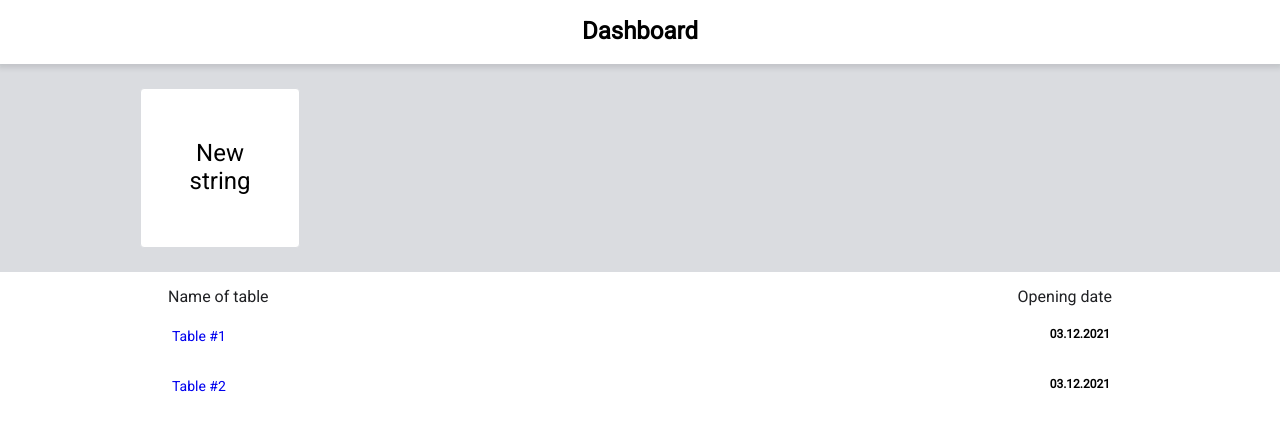
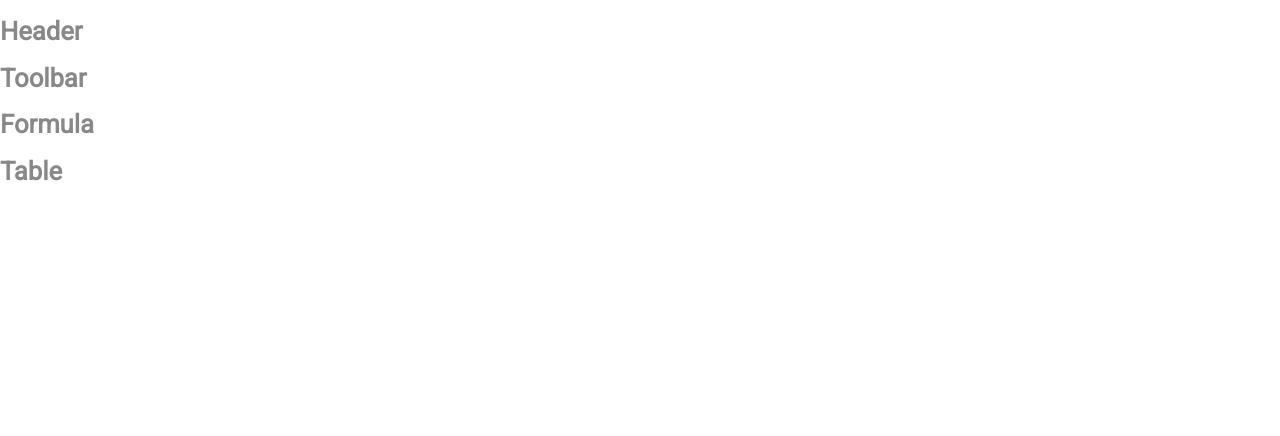
Before and after one commit to KazakovRo/excel-app, a website built with webpack: page src/index.html in a window 1280 px wide. Built offline with nearby package versions, Linux system fonts and the light colour scheme.

Commit message:
added component template output

```diff
--- /dev/null
+++ b/src/components/excel/Excel.js
@@ -0,0 +1,23 @@
+export class Excel {
+  constructor(selector, options) {
+    this.$el = document.querySelector(selector)
+    this.components = options.components || []
+  }
+
+  getRoot() {
+    const $root = document.createElement('div')
+    $root.classList.add('excel')
+
+    this.components.forEach(Component => {
+      const component = new Component()
+
+      $root.insertAdjacentHTML('beforeend', component.toHTML())
+    })
+
+    return $root
+  }
+
+  render() {
+    this.$el.append(this.getRoot())
+  }
+}
--- /dev/null
+++ b/src/components/formula/Formula.js
@@ -0,0 +1,7 @@
+import { ExcelComponent } from '@core/ExcelComponent'
+
+export class Formula extends ExcelComponent {
+  toHTML() {
+    return '<h1>Formula</h1>'
+  }
+}
--- /dev/null
+++ b/src/components/header/Header.js
@@ -0,0 +1,7 @@
+import { ExcelComponent } from '@core/ExcelComponent'
+
+export class Header extends ExcelComponent {
+  toHTML() {
+    return '<h1>Header</h1>'
+  }
+}
--- /dev/null
+++ b/src/components/table/Table.js
@@ -0,0 +1,7 @@
+import { ExcelComponent } from '@core/ExcelComponent'
+
+export class Table extends ExcelComponent {
+  toHTML() {
+    return '<h1>Table</h1>'
+  }
+}
--- /dev/null
+++ b/src/components/toolbar/Toolbar.js
@@ -0,0 +1,7 @@
+import { ExcelComponent } from '@core/ExcelComponent'
+
+export class Toolbar extends ExcelComponent {
+  toHTML() {
+    return '<h1>Toolbar</h1>'
+  }
+}
--- /dev/null
+++ b/src/core/DomListener.js
@@ -0,0 +1 @@
+export class DomListener {}
--- /dev/null
+++ b/src/core/ExcelComponent.js
@@ -0,0 +1,8 @@
+import { DomListener } from './DomListener'
+
+export class ExcelComponent extends DomListener {
+  // return component template
+  toHTML() {
+    return ''
+  }
+}
--- a/src/index.html
+++ b/src/index.html
@@ -8,40 +8,6 @@
     <title>Excel app</title>
   </head>
   <body>
-    <div id="app" class="container">
-      <div class="dashboard">
-        <div class="dashboard__header">
-          <h1>Dashboard</h1>
-        </div>
-
-        <div class="dashboard__new">
-          <div class="dashboard__view">
-            <a href="#" class="dashboard__create">
-              New <br />
-              string
-            </a>
-          </div>
-        </div>
-
-        <div class="dashboard__table dashboard__view">
-          <div class="dashboard__list-header">
-            <span>Name of table</span>
-            <span>Opening date</span>
-          </div>
-
-          <ul class="dashboard__list">
-            <li class="dashboard__record">
-              <a href="#">Table #1</a>
-              <strong>03.12.2021</strong>
-            </li>
-
-            <li class="dashboard__record">
-              <a href="#">Table #2</a>
-              <strong>03.12.2021</strong>
-            </li>
-          </ul>
-        </div>
-      </div>
-    </div>
+    <div id="app"></div>
   </body>
 </html>
--- a/src/index.js
+++ b/src/index.js
@@ -1,4 +1,14 @@
-import './module'
+// import './module'
+import { Excel } from './components/excel/Excel'
+import { Header } from './components/header/Header'
+import { Toolbar } from './components/toolbar/Toolbar'
+import { Formula } from './components/formula/Formula'
+import { Table } from './components/table/Table'
+
 import './scss/index.scss'
 
-console.log('GOO !!')
+const excel = new Excel('#app', {
+  components: [Header, Toolbar, Formula, Table]
+})
+
+excel.render()
```
Also changed, not shown: src/assets/dashboard.html (+35 -1 lines).
